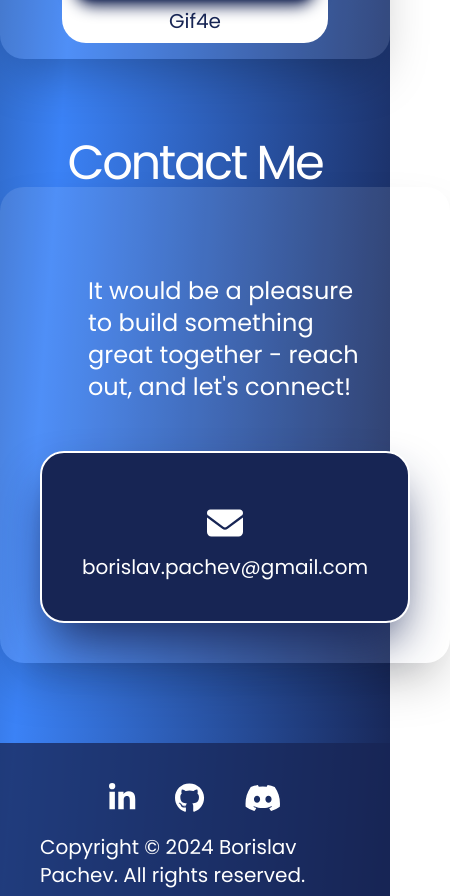
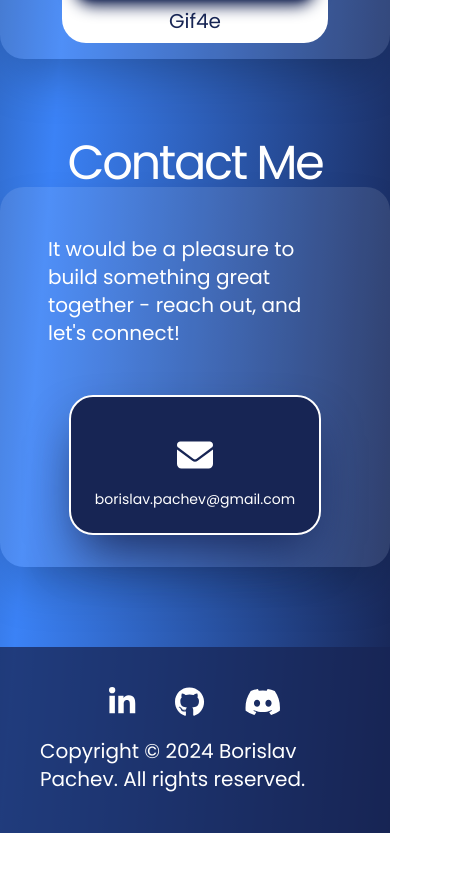
Before and after one commit to borislavpachev/portfolio, a React (Vite) app: page / in a window 390 px wide. Shown: the part 4173-5069 px from the top of the page, 450 px wide, since content can reach past the window. After the commit the page ends 5006 px from the top, so only its background shows below. Built offline with nearby package versions, Linux system fonts and the light colour scheme; a web font is replaced by a local one.

Commit message:
Responsiveness on smaller screen fixed

```diff
--- a/src/sections/Contact/Contact.jsx
+++ b/src/sections/Contact/Contact.jsx
@@ -5,9 +5,9 @@ import { faEnvelope } from '@fortawesome/free-solid-svg-icons';
 
 export default function Contact({ contactRef }) {
   return (
-    <Section scrollRef={contactRef}>
+    <Section scrollRef={contactRef} className="text-xl md:text-2xl">
       <SectionTitle>Contact Me</SectionTitle>
-      <div className="min-w-5xl flex flex-col md:flex-row m-auto p-10 md:p-0 md:py-12 md:px-16 text-2xl items-center bg-white/10 rounded-3xl shadow-2xl">
+      <div className="max-w-5xl flex flex-col md:flex-row m-auto pb-8 md:py-12 md:px-16 items-center bg-white/10 rounded-3xl shadow-2xl">
         <div>
           <p className="max-w-lg p-12">
             {
@@ -19,10 +19,10 @@ export default function Contact({ contactRef }) {
         <a href="mailto:borislav.pachev@gmail.com" target="_blank">
           <AnimatedCard
             className={
-              'bg-blue-950 text-xl rounded-3xl p-10 shadow-2xl shadow-blue-950/90 border-white border-2 flex flex-col items-center'
+              'flex flex-col bg-blue-950 text-sm md:text-xl rounded-3xl p-6 md:p-10 shadow-2xl shadow-blue-950/90 border-white border-2 items-center'
             }
           >
-            <FontAwesomeIcon icon={faEnvelope} className="p-3 text-4xl" />
+            <FontAwesomeIcon icon={faEnvelope} className="p-4 text-4xl" />
             borislav.pachev@gmail.com
           </AnimatedCard>
         </a>
```
